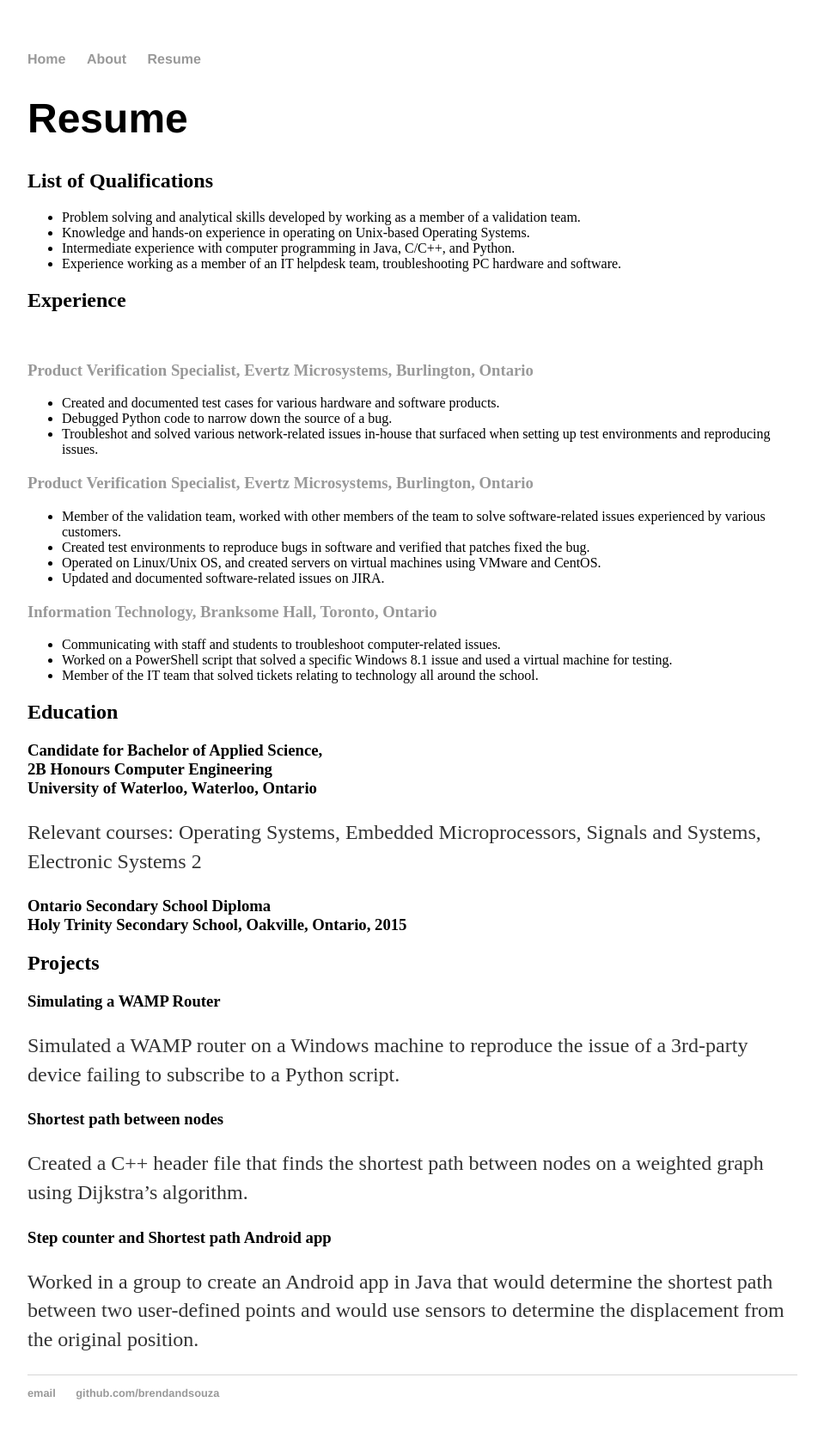
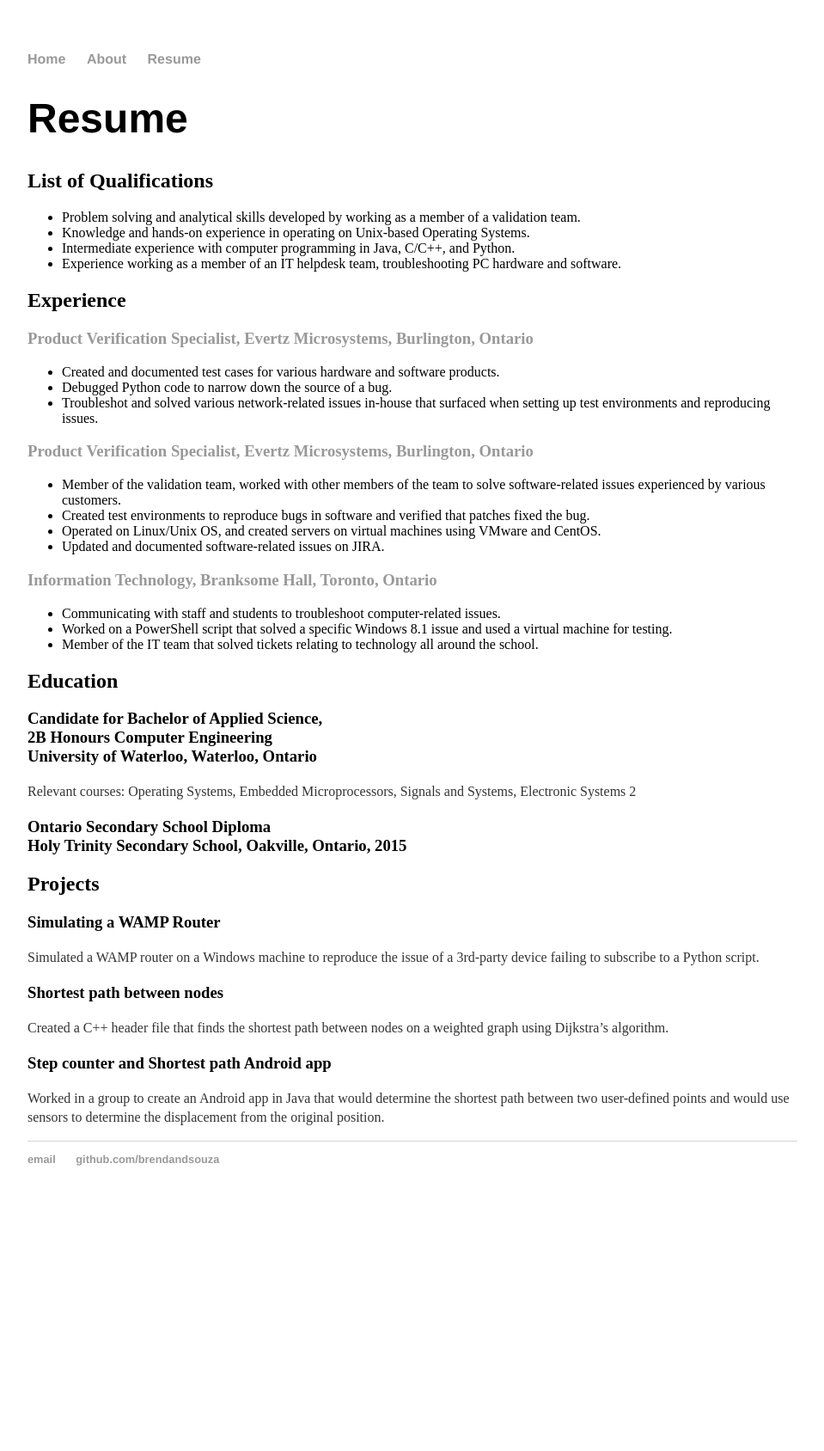
Before and after one commit to brendandsouza/brendandsouza.github.io, a Jekyll site: the page built from resume/resume.html, in a window 1280 px wide. Shown: the whole page at 86% size, without its empty margins (160-1119 px from the left). Built offline with Jekyll 4.4.1, drawn with Linux system fonts in a browser that asks for light colours; nearby versions of some CDN libraries; after the commit the page ends 1416 px from its top, so only the background shows below that.

Commit message:
resume updates

```diff
--- a/css/main.css
+++ b/css/main.css
@@ -24,7 +24,7 @@ h1 {
     font-family:'Helvetica', 'Arial', 'Sans-Serif';
 }
 p {
-    font-size: 1.5em;
+    font-size: 1em;
     line-height: 1.4em;
     color: #333;
 }
--- a/resume/resume.html
+++ b/resume/resume.html
@@ -17,7 +17,6 @@ title: Brendan D'Souza - Resume
 </div>
 <div class="Experience">
 	<h2>Experience</h2>
-	<br/>
 	<h3><a href="https://evertz.com/">Product Verification Specialist, Evertz Microsystems, Burlington, Ontario</a></h3>
 	<ul>
 		<li>Created and documented test cases for various hardware and software products.</li>
```
